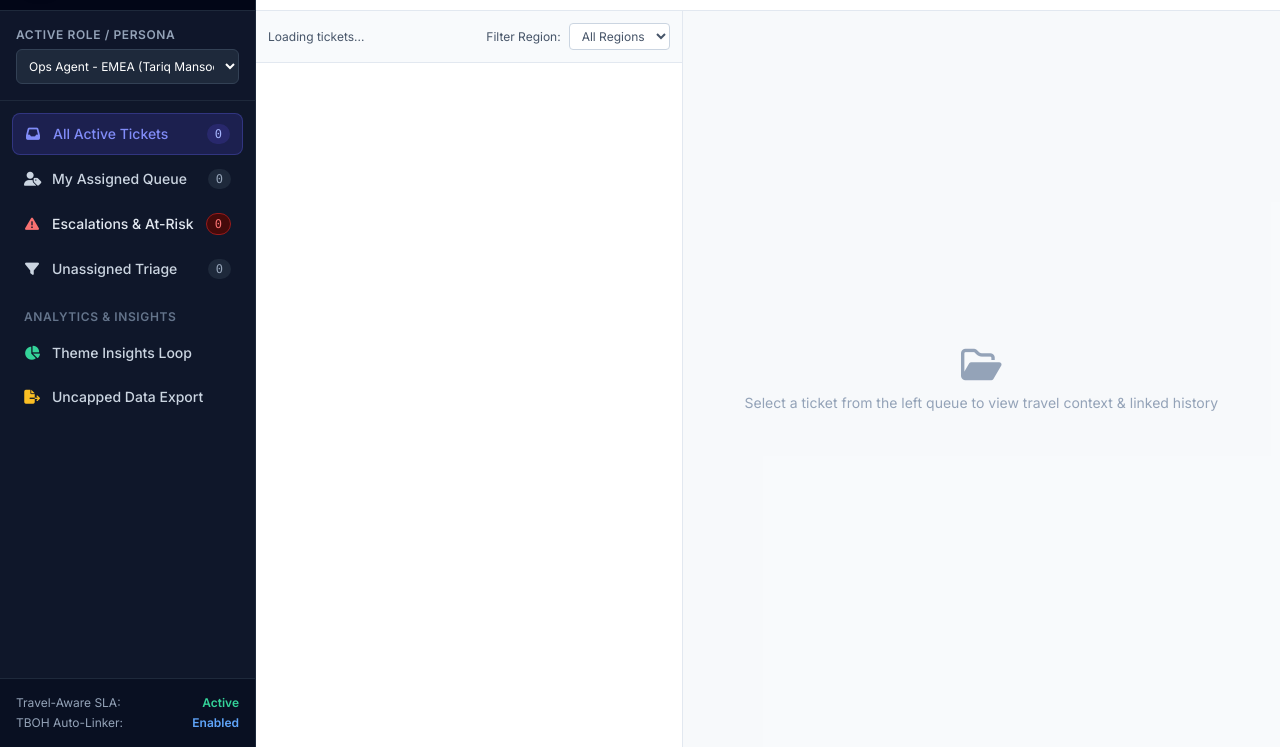
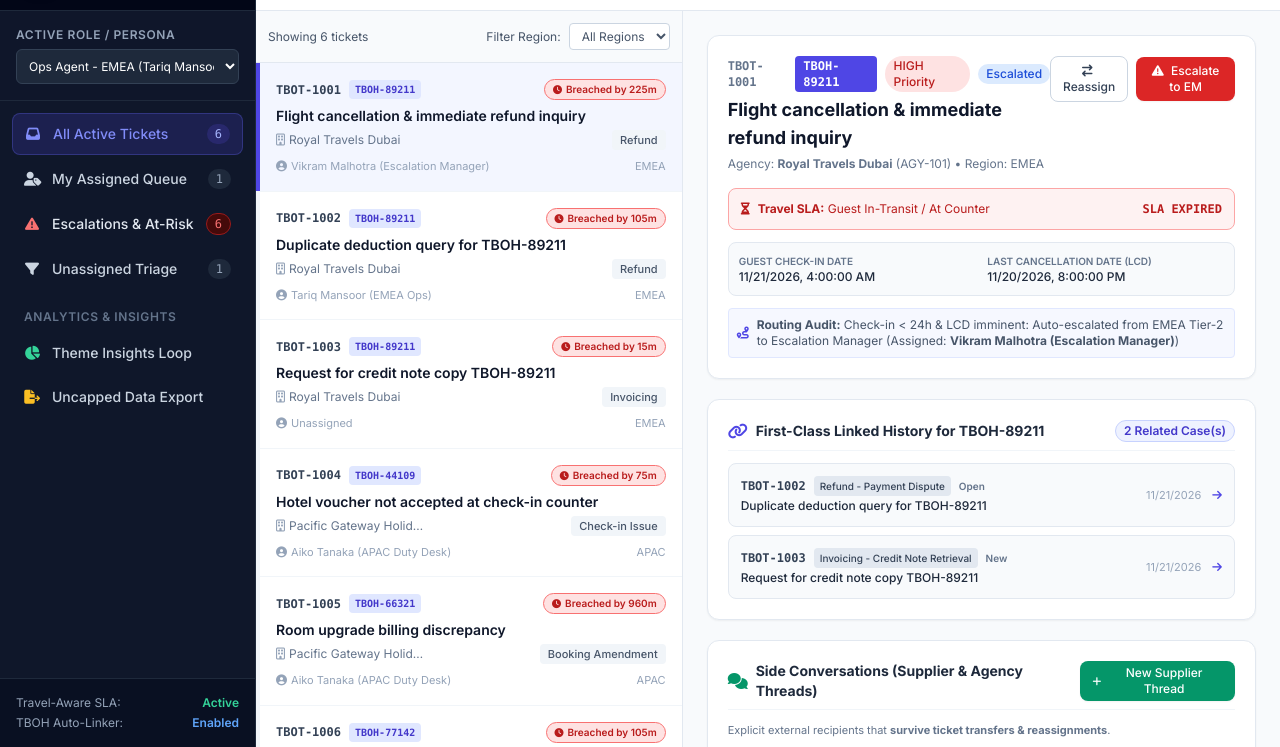
Before and after one commit to Shiv123440/opsdesk-tbo, a website: page index.html in a window 1280 px wide. Shown: the part 53-800 px from the top of the page. Drawn offline with nearby package versions, Linux system fonts and the light colour scheme; the site is published under a folder, as on GitHub Pages, so addresses that start at the root find nothing.

Commit message:
Fix relative script path ./app.js

```diff
--- a/index.html
+++ b/index.html
@@ -275,6 +275,6 @@
   </div>
 
   <!-- Application Logic -->
-  <script src="/app.js"></script>
+  <script src="./app.js"></script>
 </body>
 </html>
```
Also changed, not shown: public/index.html (+1 -1 lines).
